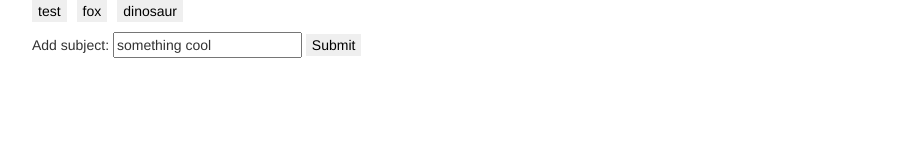
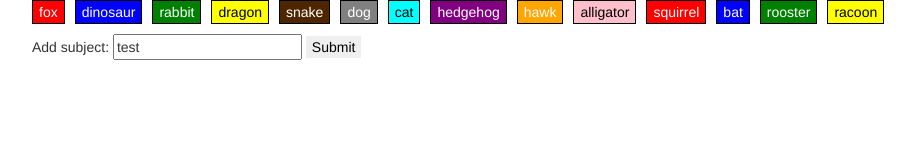
Before and after one commit to EricTC93/GifTastic, a plain HTML site: page index.html in a window 1280 px wide. Shown: the whole page, without its empty margins (32-947 px from the left). Drawn offline with nearby package versions, Linux system fonts and the light colour scheme.

Commit message:
add style to buttons / prevents repeat inputs

```diff
--- a/assets/css/style.css
+++ b/assets/css/style.css
@@ -11,10 +11,61 @@
 	float: left;
 	margin-right: 10px;
 	margin-bottom: 10px;
+	border: 1px solid #000000;
 }
 
-.selected {
-	background-color: #4d004d;
+.redButton {
+	background-color: #ff0000;
+	color: #ffffff;
+}
+
+.blueButton {
+	background-color: #0000ff;
+	color: #ffffff;
+}
+
+.greenButton {
+	background-color: #008000;
+	color: #ffffff;
+}
+
+.yellowButton {
+	background-color: #ffff00;
+	color: #000000;
+}
+
+.brownButton {
+	background-color: #4d2600;
+	color: #ffffff;
+}
+
+.greyButton {
+	background-color: #808080;
+	color: #ffffff;
+}
+
+.cyanButton {
+	background-color: #00ffff;
+	color: #000000;
+}
+
+.purpleButton {
+	background-color: #800080;
+	color: #ffffff;
+}
+
+.orangeButton {
+	background-color: #ffa500;
+	color: #ffffff;
+}
+
+.pinkButton {
+	background-color: #ffc0cb;
+	color: #000000;
+}
+
+.selectedButton {
+	background-color: #000000;
 	color: #ffffff;
 }
 
--- a/assets/javascript/app.js
+++ b/assets/javascript/app.js
@@ -1,12 +1,15 @@
-var initialWordList = ["test", "fox", "dinosaur"];
+var wordList = [ "fox","dinosaur","rabbit","dragon","snake","dog","cat","hedgehog","hawk","alligator","squirrel","bat","rooster","racoon"];
+var buttonColors = ["red","blue","green","yellow","brown","grey","cyan","purple","orange","pink"];
+var gifsPerButton = 10;
 
-for (var i = 0; i < initialWordList.length; i++) {
-	addButton(initialWordList[i]);
+console.log();
+
+for (var i = 0; i < wordList.length; i++) {
+	addButton(wordList[i]);
 }
 
-
 var queryURL = "http://api.giphy.com/v1/gifs/search?" +
-			"limit=10" +
+			"limit=" + gifsPerButton +
 			"&rating=pg" +
 			"&api_key=dc6zaTOxFJmzC";
 
@@ -36,22 +39,26 @@ var gifArr = [];
 // $("#gifContainer").empty();
 
 $("#addSubject").on("click",function(event){
-	event.preventDefault();
+	event.preventDefault()
 	var newText = $("#subjectInput").val().trim();
-	addButton(newText);
+	if (wordList.indexOf(newText) === -1) {
+		wordList.push(newText);
+		addButton(newText);
+	}
 });
 
 function addButton(s) {
 	var newButton = $("<button>")
 		.addClass("gifButton")
+		.addClass(buttonColors[(wordList.indexOf(s))%10] + "Button")
 		.text(s);
 	$("#buttonsRow").append(newButton);
 }
 
 $(document).on("click", ".gifButton", function() {
 	$("#gifContainer").empty();
-	$(".gifButton").removeClass("selected");
-	$(this).addClass("selected");
+	$(".gifButton").removeClass("selectedButton");
+	$(this).addClass("selectedButton");
 	// var subject = $(this).text();
 	subjectParam = "&q=" + $(this).text();
 	displayGifs(subjectParam);
--- a/index.html
+++ b/index.html
@@ -15,7 +15,7 @@
 		<div class="row">
 			<form action="" class="pull-left">
 				Add subject:
-				<input id="subjectInput" type="text" name="subject" value="something cool">
+				<input id="subjectInput" type="text" name="subject" value="test">
 				<input id="addSubject" type="submit" value="Submit">
 			</form>
 		</div>
```
